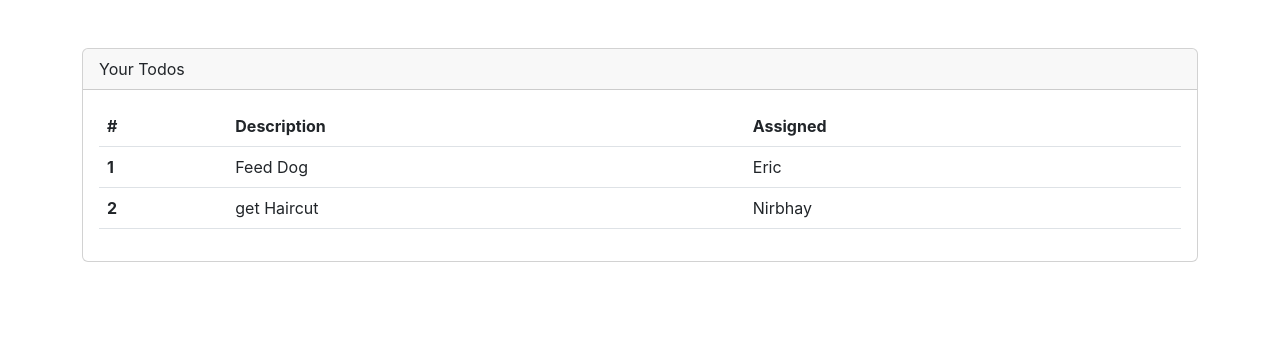
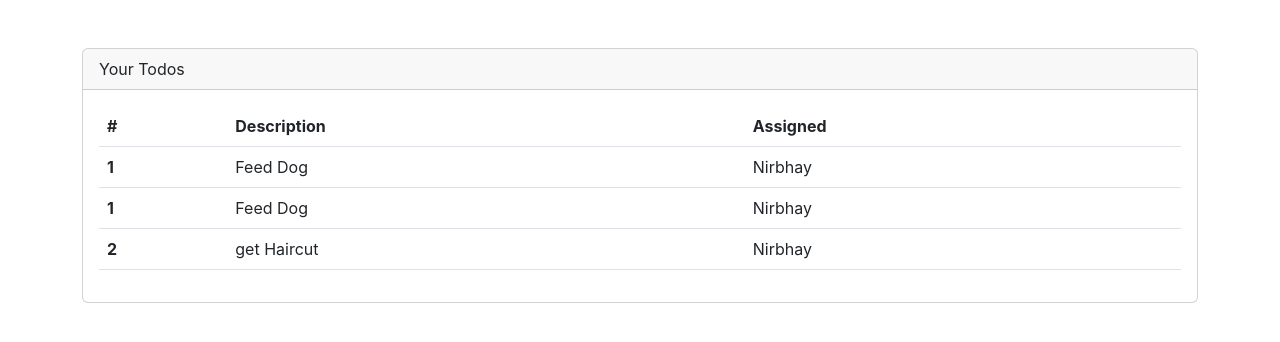
Before and after one commit to nibchee/React_Notes, a React (Create React App) app: page / in a window 1280 px wide. Shown: the top 342 px of the page. Built offline with nearby package versions, Linux system fonts and the light colour scheme.

Commit message:
React Components Reusability & Variables Holder creating for dynamins data

```diff
--- a/src/App.js
+++ b/src/App.js
@@ -17,6 +17,7 @@ function App() {
             </thead>
             <tbody>
               <ToDoRowItem/>
+              <ToDoRowItem/>
               <tr>
                 <th scope="row">2</th>
                 <td>get Haircut</td>
--- a/src/components/ToDoRowItem.js
+++ b/src/components/ToDoRowItem.js
@@ -1,9 +1,12 @@
 function ToDoRowItem(){
+    const rowNumber=1;
+    const rowDescription='Feed Dog';
+    const rowAssigned='Nirbhay';
      return(
      <tr>
-        <th scope="row">1</th>
-        <td>Feed Dog</td>
-        <td>Eric</td>
+        <th scope="row">{rowNumber}</th>
+        <td>{rowDescription}</td>
+        <td>{rowAssigned}</td>
      </tr>
      )
 }
```
